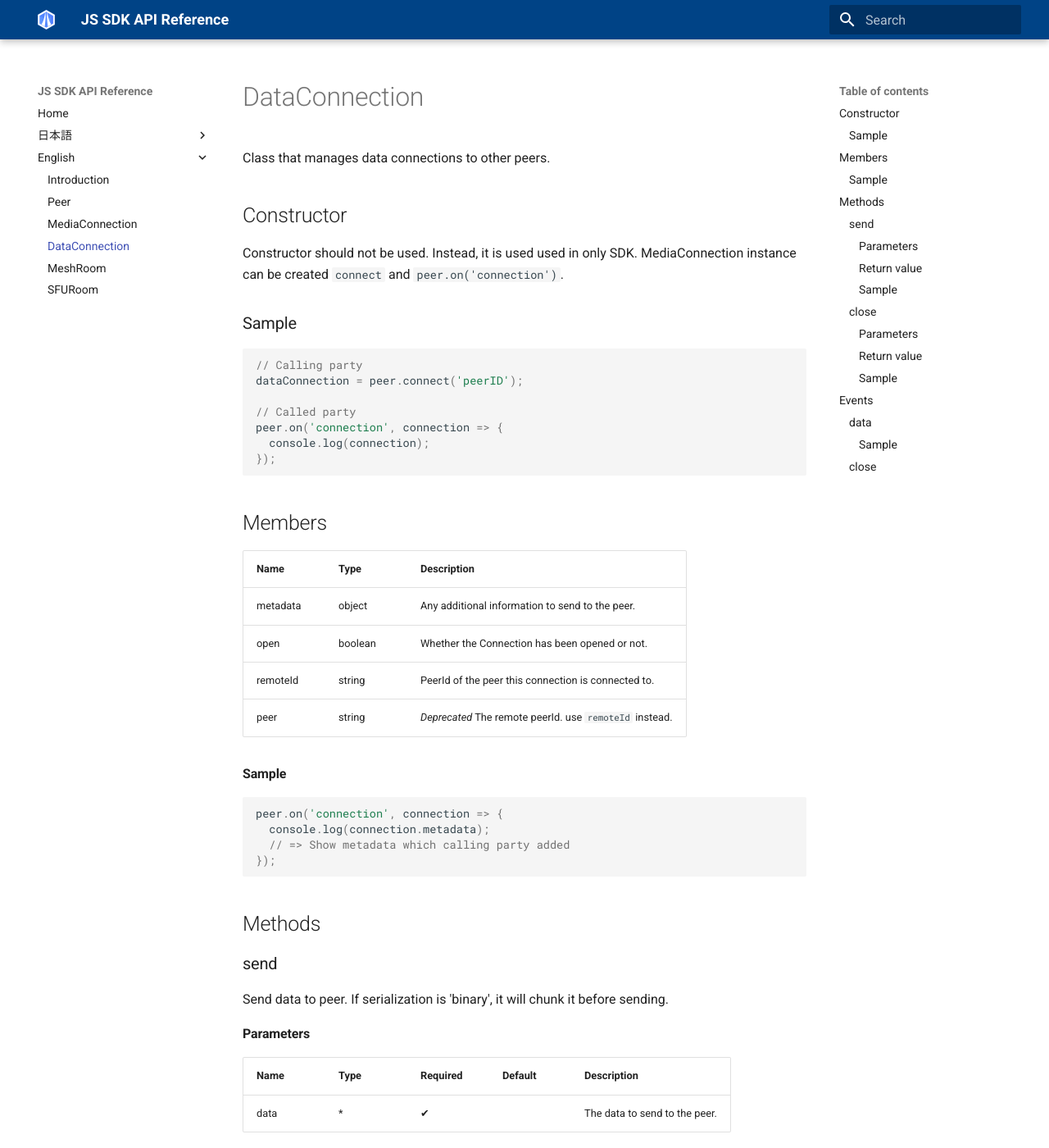
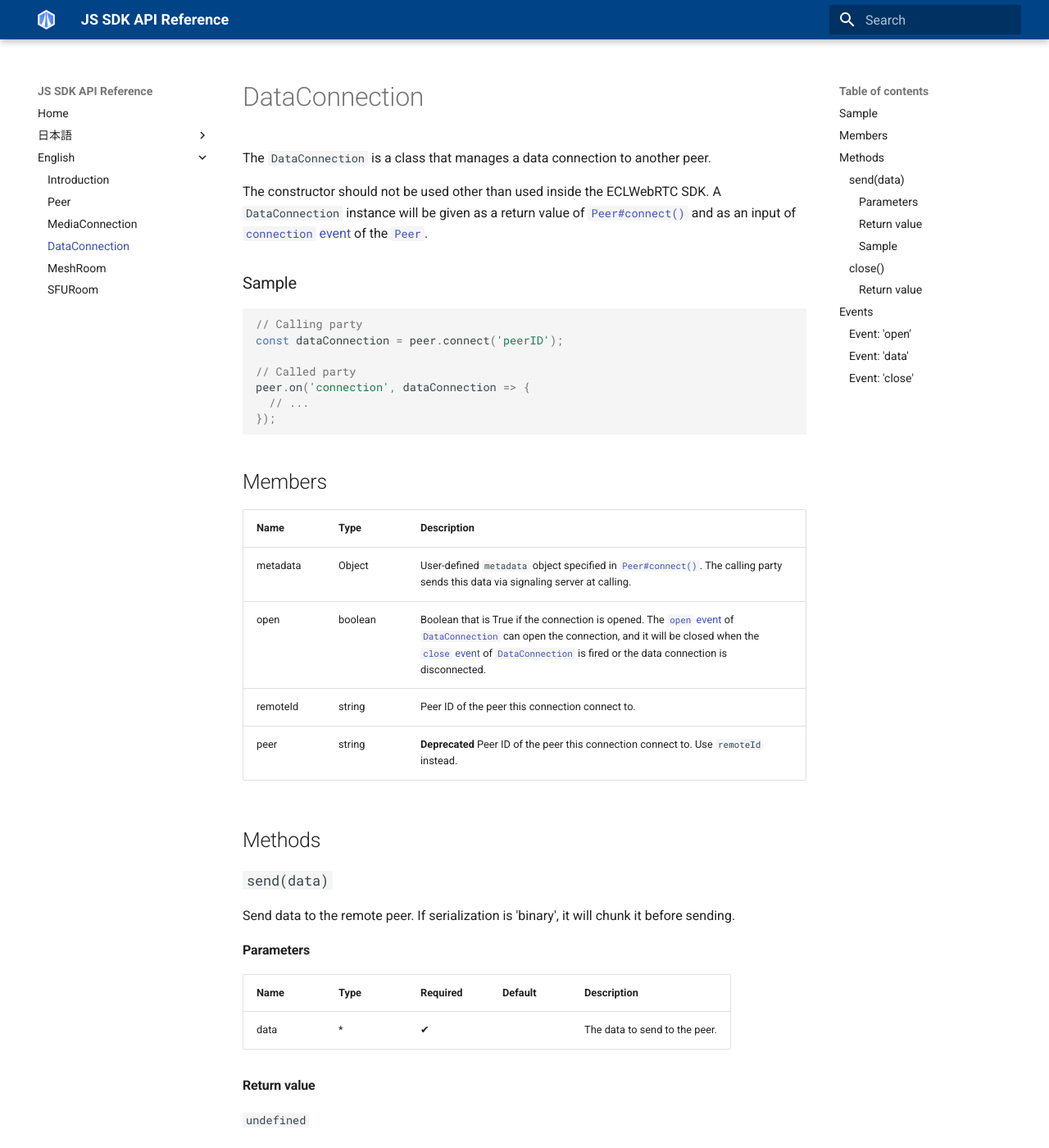
Before and after one commit to skyway/skyway-js-sdk-doc, an MkDocs documentation site: the page built from docs/en/dataconnection.md, in a window 1280 px wide and 1400 px high. Shown: the whole window at 82% size. Built offline with MkDocs 1.6.1 and Material for MkDocs 9.7.7, drawn with Linux system fonts in a browser that asks for light colours; old or Windows-style settings are respelled for this version of MkDocs; some of the changed text lies outside the part shown.

Commit message:
update dataconnection

````diff
--- a/docs/en/dataconnection.md
+++ b/docs/en/dataconnection.md
@@ -1,51 +1,42 @@
-Class that manages data connections to other peers.
+The `DataConnection` is a class that manages a data connection to another peer.
 
-## Constructor
-
-Constructor should not be used. Instead, it is used used in only SDK.
-MediaConnection instance can be created `connect` and `peer.on('connection')`.
+The constructor should not be used other than used inside the ECLWebRTC SDK.
+A `DataConnection` instance will be given as a return value of [`Peer#connect()`](../peer/#connectpeerid-options)
+and as an input of [`connection` event](../peer/#event-connection) of the [`Peer`](../peer/).
 
 ### Sample
 
 ```js
 // Calling party
-dataConnection = peer.connect('peerID');
+const dataConnection = peer.connect('peerID');
 
 // Called party
-peer.on('connection', connection => {
-  console.log(connection);
+peer.on('connection', dataConnection => {
+  // ...
 });
 ```
 
 ## Members
 
-|Name|Type|Description|
-|----|----|----|
-|metadata|object|Any additional information to send to the peer.|
-|open|boolean|Whether the Connection has been opened or not.|
-|remoteId|string|PeerId of the peer this connection is connected to.|
-|peer|string|*Deprecated* The remote peerId. use `remoteId` instead.|
-
-#### Sample
-
-```js
-peer.on('connection', connection => {
-  console.log(connection.metadata);
-  // => Show metadata which calling party added
-});
-```
+| Name     | Type    | Description                                                                                                                                                                                                                                                                  |
+|----------|---------|------------------------------------------------------------------------------------------------------------------------------------------------------------------------------------------------------------------------------------------------------------------------------|
+| metadata | Object  | User-defined `metadata` object specified in [`Peer#connect()`](../peer/#connectpeerid-options). The calling party sends this data via signaling server at calling.                                                                                                           |
+| open     | boolean | Boolean that is True if the connection is opened. The [`open` event](#event-open) of [`DataConnection`](./) can open the connection, and it will be closed when the [`close` event](#event-close) of [`DataConnection`](./) is fired or the data connection is disconnected. |
+| remoteId | string  | Peer ID of the peer this connection connect to.                                                                                                                                                                                                                              |
+| peer     | string  | **Deprecated** Peer ID of the peer this connection connect to. Use `remoteId` instead.                                                                                                                                                                                       |
 
 ## Methods
 
-### send
+### `send(data)`
 
-Send data to peer. If serialization is 'binary', it will chunk it before sending.
+Send data to the remote peer. If serialization is 'binary', it will chunk it
+before sending.
 
 #### Parameters
 
-| Name | Type | Required | Default | Description |
-| --- | --- | --- | --- | --- |
-| data | * | ✔ | | The data to send to the peer. |
+| Name | Type | Required | Default | Description                   |
+|------|------|----------|---------|-------------------------------|
+| data | *    | ✔        |         | The data to send to the peer. |
 
 #### Return value
 
@@ -54,53 +45,63 @@
 #### Sample
 
 ```js
-// Send 'hello world' string.
-dataConnection.send('hello world');
+// Send data
+const data = {
+  name: 'SkyWay',
+  msg: 'Hello, World!'
+};
+dataConnection.send(data);
 
-// 'data' events fires on received side
-dataConnection.on('data', data => {
-  console.log('hello world');
-  // => 'hello world'
+// Receive data
+dataConnection.on('data', { name, msg } => {
+  console.log(`${name}: ${msg}`);
+  // => 'SkyWay: Hello, World!'
 });
 ```
 
-### close
+### `close()`
 
-Disconnect from remote peer.
-
-#### Parameters
-
-None
+Close the DataConnection between the remote peer.
 
 #### Return value
 
 `undefined`
 
-#### Sample
+## Events
+
+### Event: `'open'`
+
+Fired when the data connection is opened.
 
 ```js
-call.close();
+dataConnection.on('open', () => {
+  // ...
+});
 ```
 
-## Events
+### Event: `'data'`
 
-### data
+Fired when received data from the remote peer.
+If serialization is 'binary', this event is fired when received all the chunked
+data and completed to unchunk.
 
-Received data event.
-
-| Type | Description |
-| --- | --- |
-| * | Received data |
-
-#### Sample
+| Name | Type | Description            |
+|------|------|------------------------|
+| data | *    | The data that received |
 
 ```js
 dataConnection.on('data', data => {
-  console.log('hello world');
-  // => 'hello world'
+  // ...
 });
 ```
 
-### close
+### Event: `'close'`
 
-Connection closed event.
+Fired when call [`DataConnection#close()`](#close), or the data connection is
+closed.
+
+```js
+dataConnection.on('close', () => {
+  // ...
+});
+```
````
